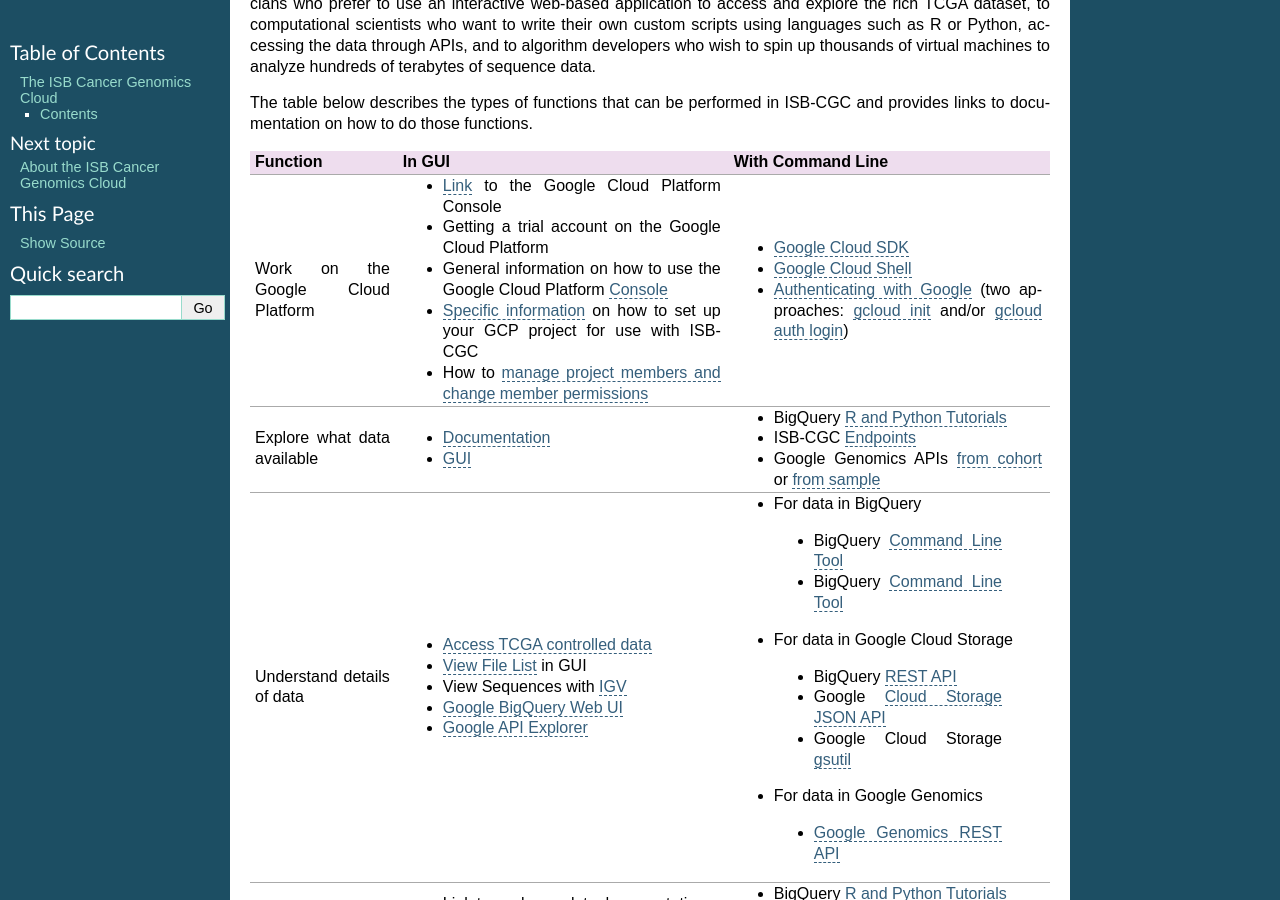
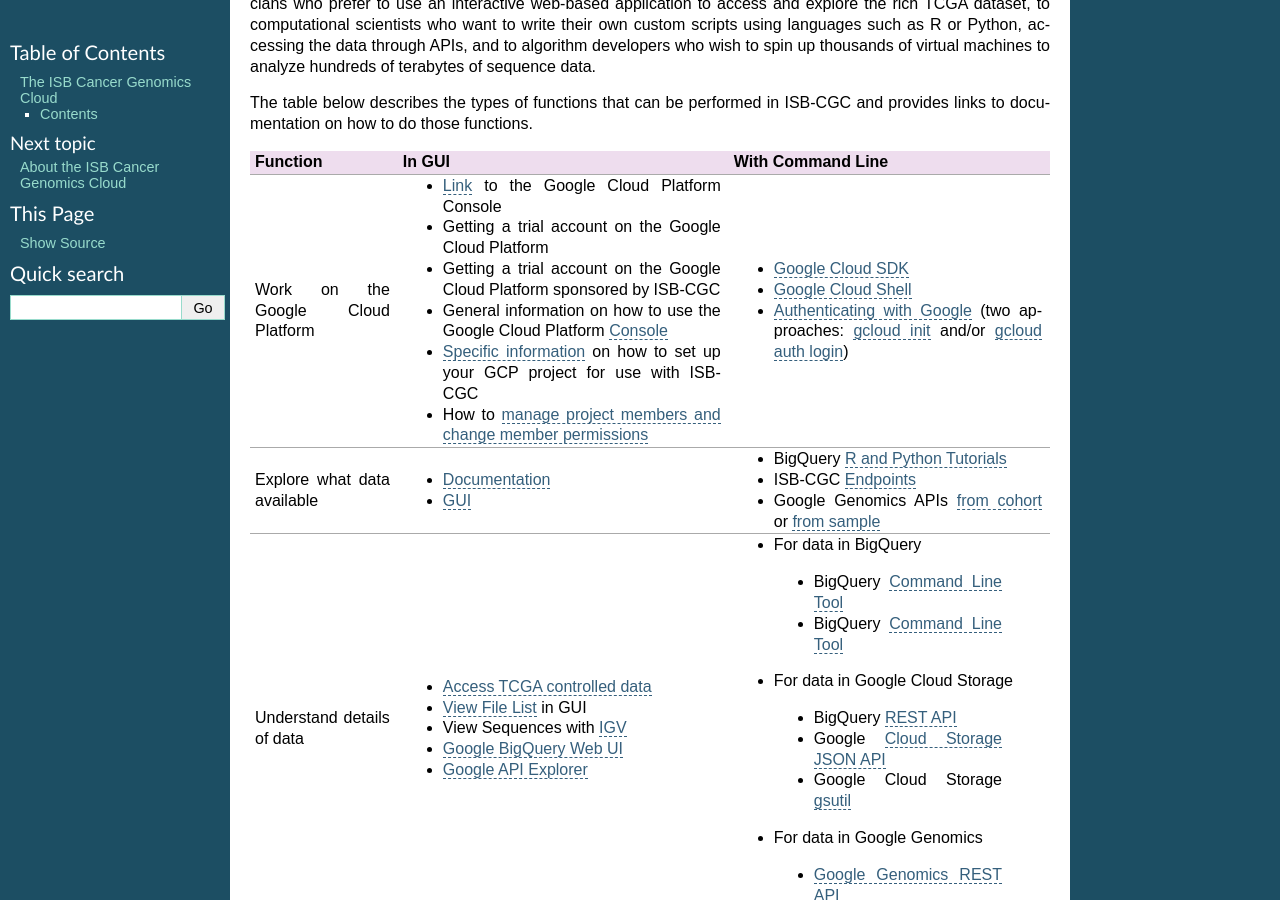
Before and after one commit to isb-cgc/readthedocs, a Sphinx documentation site: the page built from docs/source/index.rst, in a window 1280 px wide and 900 px high, scrolled down 662 px. Built offline with Sphinx 7.4.7, drawn with Linux system fonts in a browser that asks for light colours.

Commit message:
Update index.rst

```diff
--- a/docs/source/index.rst
+++ b/docs/source/index.rst
@@ -31,7 +31,8 @@
 +===================================+=============================================================================================================================================================================================================================================================================================+=================================================================================================================================================================================================================================================================================================+
 |Work on the Google Cloud Platform  |- `Link <https://console.cloud.google.com/>`_ to the Google Cloud Platform Console                                                                                                                                                                                                           |- `Google Cloud SDK <https://cloud.google.com/sdk/>`_                                                                                                                                                                                                                                            |
 |                                   |- Getting a trial account on the Google Cloud Platform                                                                                                                                                                                                                                       |- `Google Cloud Shell <https://cloud.google.com/shell/docs/>`_                                                                                                                                                                                                                                   |
-|                                   |- General information on how to use the Google Cloud Platform `Console <https://support.google.com/cloud/?hl=en#topic=3340599>`_                                                                                                                                                             |- `Authenticating with Google </search.html?q=Authenticate+with+Google&check_keywords=yes&area=default>`_ (two approaches: `gcloud init <https://cloud.google.com/sdk/gcloud/reference/init>`_ and/or `gcloud auth login <https://cloud.google.com/sdk/gcloud/reference/auth/login>`_)           |
+|                                   |- Getting a trial account on the Google Cloud Platform sponsored by ISB-CGC                                                                                                                                                                                                                  |- `Authenticating with Google </search.html?q=Authenticate+with+Google&check_keywords=yes&area=default>`_ (two approaches: `gcloud init <https://cloud.google.com/sdk/gcloud/reference/init>`_ and/or `gcloud auth login <https://cloud.google.com/sdk/gcloud/reference/auth/login>`_)           |
+|                                   |- General information on how to use the Google Cloud Platform `Console <https://support.google.com/cloud/?hl=en#topic=3340599>`_                                                                                                                                                             |                                                                                                                                                                                                                                                                                                 |
 |                                   |- `Specific information </gcp-info/gcp-info2/Setup.html>`_ on how to set up your GCP project for use with ISB-CGC                                                                                                                                                                            |                                                                                                                                                                                                                                                                                                 |
 |                                   |- How to `manage project members and change member permissions <https://support.google.com/cloud/answer/6158846>`_                                                                                                                                                                           |                                                                                                                                                                                                                                                                                                 |
 +-----------------------------------+---------------------------------------------------------------------------------------------------------------------------------------------------------------------------------------------------------------------------------------------------------------------------------------------+-------------------------------------------------------------------------------------------------------------------------------------------------------------------------------------------------------------------------------------------------------------------------------------------------+
```
